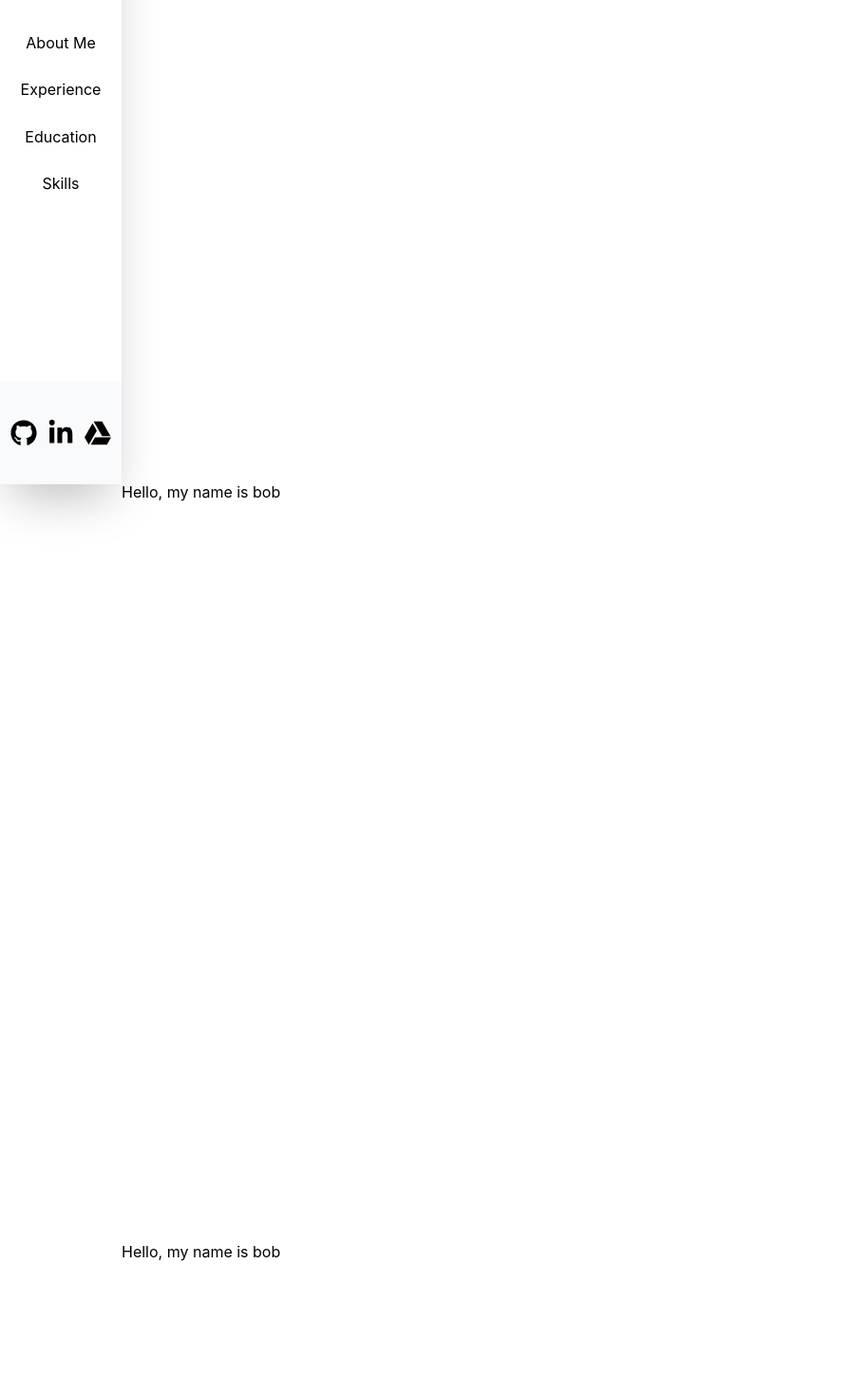
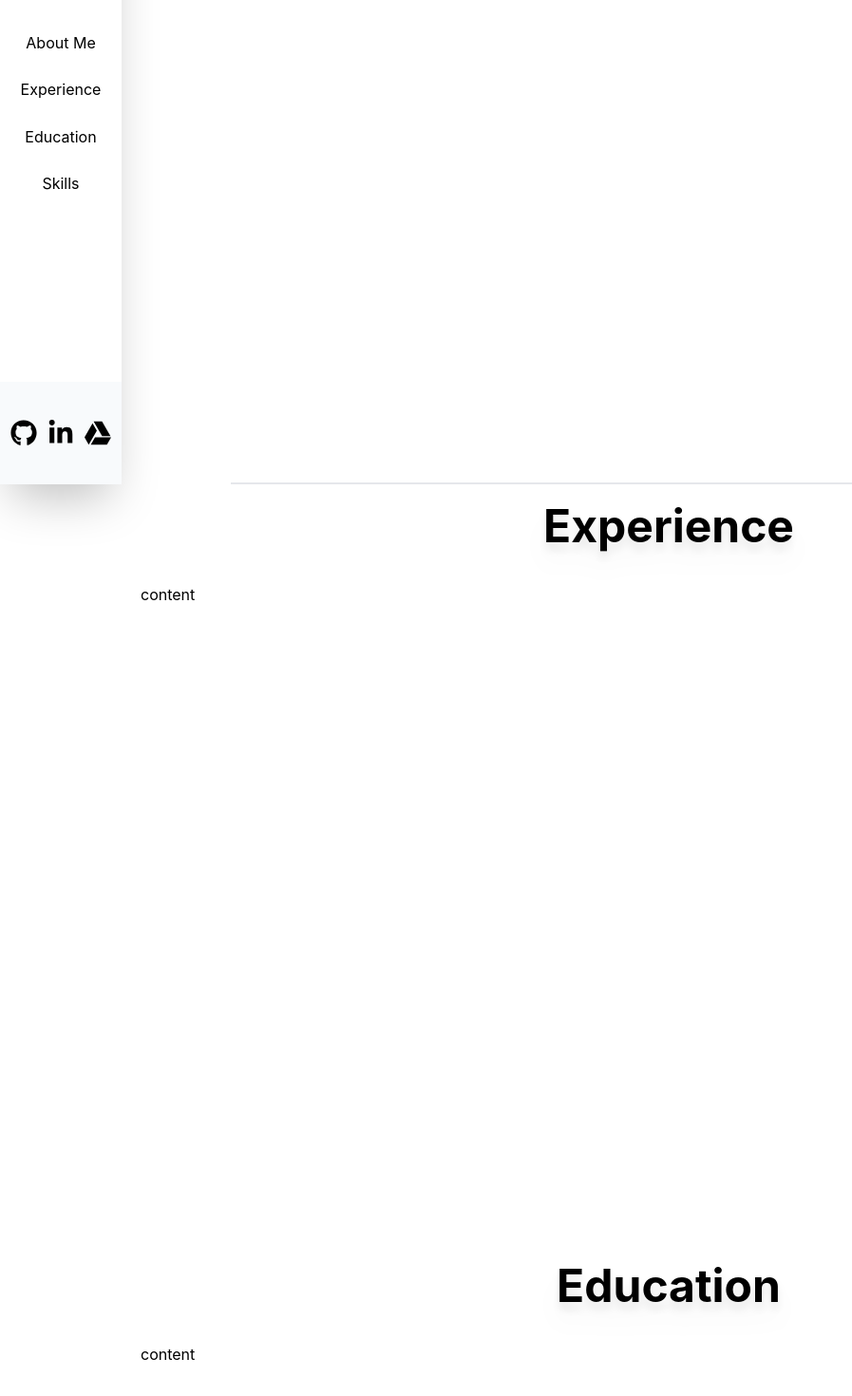
Before and after one commit to Sma-Das/next-portfolio-app, a Next.js app: page / in a window 1280 px wide. Shown: the part 1090-2560 px from the top of the page at 95% size, without its empty margins (0-897 px from the left). Built offline with nearby package versions, Linux system fonts and the light colour scheme.

Commit message:
General cleanup

```diff
--- a/components/sidebar.tsx
+++ b/components/sidebar.tsx
@@ -18,14 +18,16 @@ const Sidebar: React.FC = () => {
 
   return (
     <>
-      <div className="mt-5 relative box-border pt-[84%] w-5/6 flex-shrink-0 px-2 ">
-        {/* <div className="mt-5 relative aspect-square w-5/6 flex-shrink-0 px-2"> */}
+      <div className="mt-5 relative box-border pt-[84%] w-5/6 flex-shrink-0 px-2">
+        {/* <div className="mt-5 relative aspect-square w-5/6 flex-shrink-0 px-2 hover:w-11/12"> */}
+        <a href="#about-me">
           <Image
             layout="fill"
             src="/assets/sma_das.jpg"
             alt="Sma Das"
             className="rounded-full"
           />
+        </a>
       </div>
       <SidebarNavigation routes={routes} />
       <section
--- a/pages/index.tsx
+++ b/pages/index.tsx
@@ -47,8 +47,8 @@ const Home: NextPage = () => {
         </SidebarLayout>
         <Layout>
           <AboutMe />
+          <Experience />
           <Education />
-          <Experience />
           <Skills />
         </Layout>
       </div>
--- a/sections/about-me.tsx
+++ b/sections/about-me.tsx
@@ -1,7 +1,10 @@
 const AboutMe: React.FC = () => {
   return (
     <>
-      <section id="about-me" className="h-screen flex flex-col">
+      <section
+        id="about-me"
+        className="h-screen flex flex-col after:border-b-2 after:w-4/5 after:mx-[10%]"
+      >
         <div className="text-center py-5">
           <h1 className="font-bold text-3xl drop-shadow-xl xl:text-5xl">
             About Me
--- a/sections/education.tsx
+++ b/sections/education.tsx
@@ -1,7 +1,14 @@
 const Education: React.FC = () => {
   return (
     <>
-      <div className="h-screen">Hello, my name is bob</div>
+      <section id="education" className="h-screen flex flex-col">
+        <div className="text-center py-5">
+          <h1 className="font-bold text-3xl drop-shadow-xl xl:text-5xl">
+            Education
+          </h1>
+        </div>
+        <div className="flex-grow p-5">content</div>
+      </section>
     </>
   );
 };
--- a/sections/experience.tsx
+++ b/sections/experience.tsx
@@ -1,7 +1,14 @@
 const Experience: React.FC = () => {
   return (
     <>
-      <div className="h-screen">Hello, my name is bob</div>
+      <section id="experience" className="h-screen flex flex-col">
+        <div className="text-center py-5">
+          <h1 className="font-bold text-3xl drop-shadow-xl xl:text-5xl">
+            Experience
+          </h1>
+        </div>
+        <div className="flex-grow p-5">content</div>
+      </section>
     </>
   );
 };
--- a/sections/landing-page.tsx
+++ b/sections/landing-page.tsx
@@ -38,12 +38,14 @@ const LandingPage: React.FC = () => {
             imageLoaded ? "opacity-100" : "opacity-0"
           }`}
         >
+          <a href="#about-me">
             <Image
               src="/assets/icons/arrow_down.png"
               height={105 / 3}
               width={188 / 3}
               alt="arrow down"
             />
+          </a>
         </div>
       </div>
     </>
--- a/sections/skills.tsx
+++ b/sections/skills.tsx
@@ -1,7 +1,14 @@
 const Skills: React.FC = () => {
   return (
     <>
-      <div className="h-screen">Hello, my name is bob</div>
+      <section id="skills" className="h-screen flex flex-col">
+        <div className="text-center py-5">
+          <h1 className="font-bold text-3xl drop-shadow-xl xl:text-5xl">
+            Skills
+          </h1>
+        </div>
+        <div className="flex-grow p-5">content</div>
+      </section>
     </>
   );
 };
```
Lines whose indentation alone changed are shown as unchanged.
